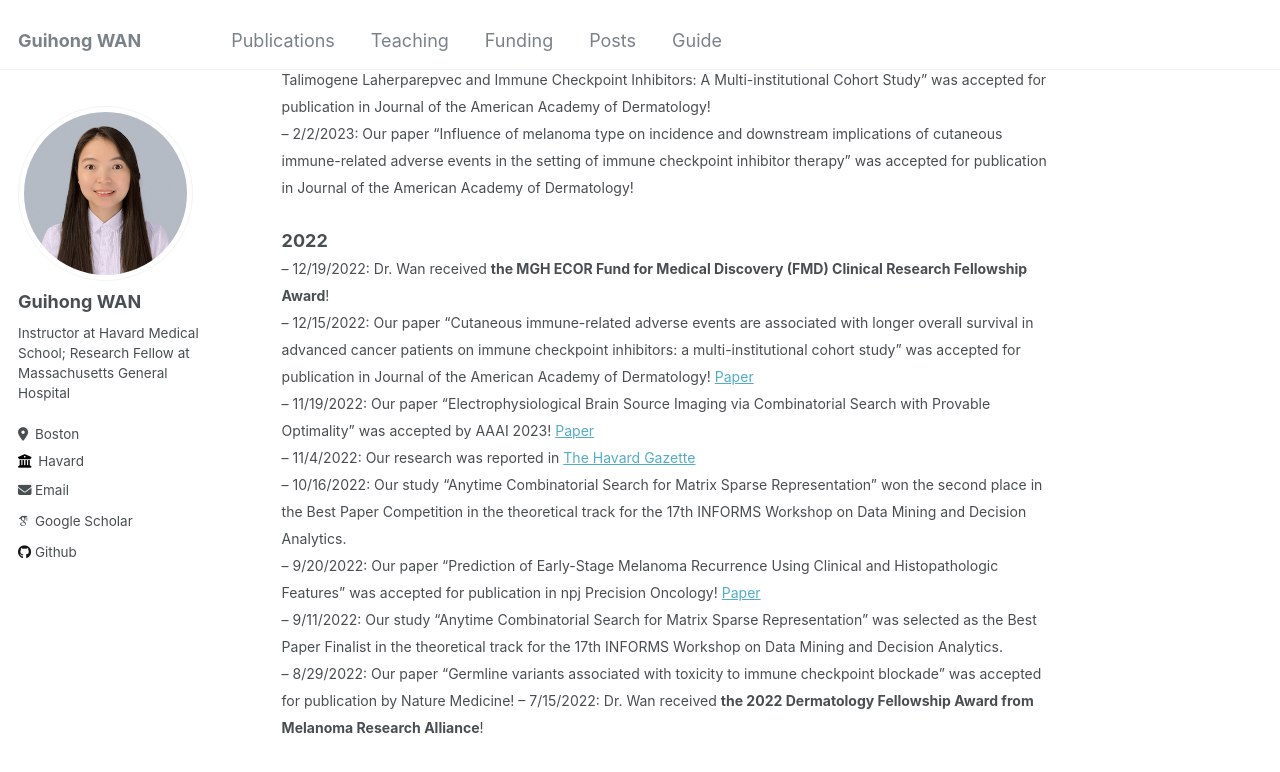
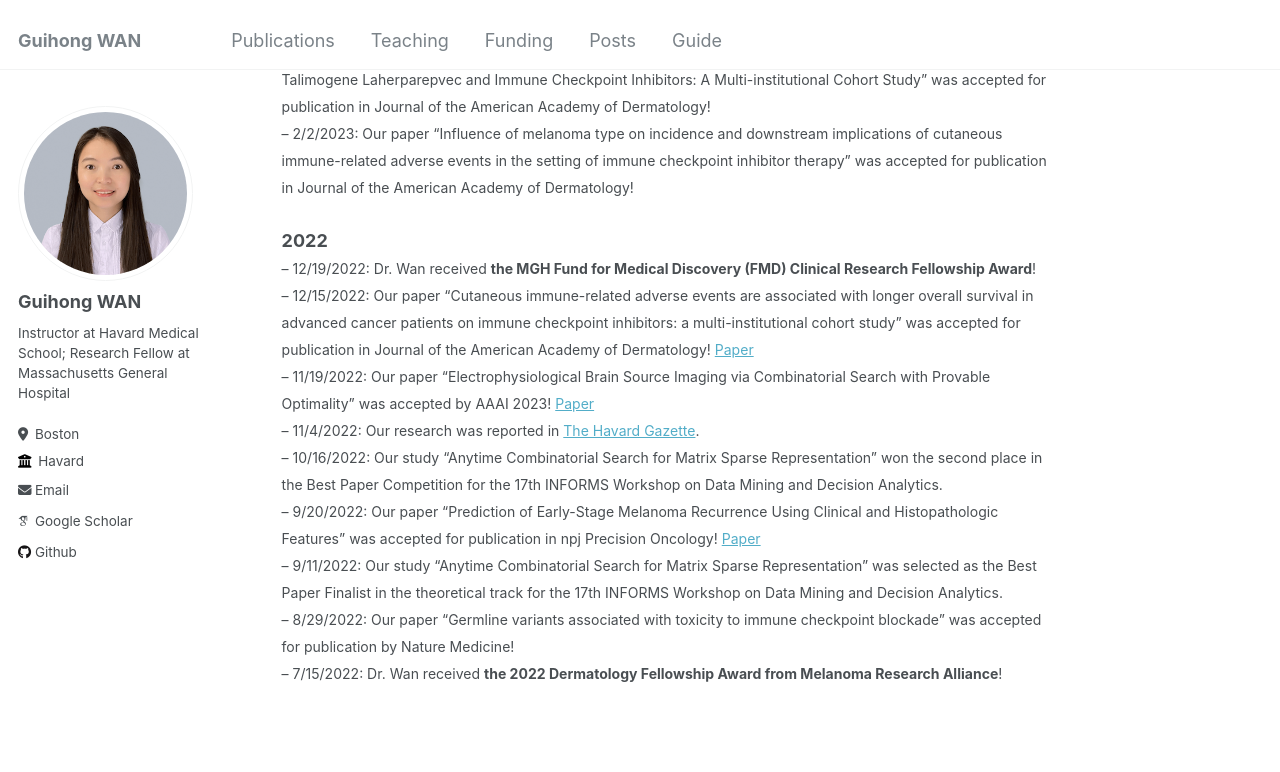
Before and after one commit to cwanlab/cwanlab.github.io, a Jekyll site: the page built from _pages/about.md, in a window 1280 px wide and 900 px high, scrolled down 1033 px. Shown: the top 772 px of the window. Built offline with Jekyll 4.4.1, drawn with Linux system fonts in a browser that asks for light colours; some web fonts are replaced.

Commit message:
Update about
Update about

```diff
--- a/_pages/about.md
+++ b/_pages/about.md
@@ -37,11 +37,11 @@ My research focuses on the development of computational methodologies for multim
 </span>
 **2022**
 <span style="font-size:0.78em;">
-– 12/19/2022: Dr. Wan received **the MGH ECOR Fund for Medical Discovery (FMD) Clinical Research Fellowship Award**!
+– 12/19/2022: Dr. Wan received **the MGH Fund for Medical Discovery (FMD) Clinical Research Fellowship Award**!
 – 12/15/2022: Our paper "Cutaneous immune-related adverse events are associated with longer overall survival in advanced cancer patients on immune checkpoint inhibitors: a multi-institutional cohort study" was accepted for publication in Journal of the American Academy of Dermatology! [Paper](https://www.sciencedirect.com/science/article/pii/S0190962223001536)
 – 11/19/2022: Our paper "Electrophysiological Brain Source Imaging via Combinatorial Search with Provable Optimality" was accepted by AAAI 2023! [Paper](https://ojs.aaai.org/index.php/AAAI/article/view/26471)
-– 11/4/2022: Our research was reported in [The Havard Gazette](https://news.harvard.edu/gazette/story/2022/11/ai-tool-predicts-melanoma-survivors-risk-of-recurrence/)
-– 10/16/2022: Our study "Anytime Combinatorial Search for Matrix Sparse Representation" won the second place in the Best Paper Competition in the theoretical track for the 17th INFORMS Workshop on Data Mining and Decision Analytics.
+– 11/4/2022: Our research was reported in [The Havard Gazette](https://news.harvard.edu/gazette/story/2022/11/ai-tool-predicts-melanoma-survivors-risk-of-recurrence/).
+– 10/16/2022: Our study "Anytime Combinatorial Search for Matrix Sparse Representation" won the second place in the Best Paper Competition for the 17th INFORMS Workshop on Data Mining and Decision Analytics.
 – 9/20/2022: Our paper "Prediction of Early-Stage Melanoma Recurrence Using Clinical and Histopathologic Features"
 was accepted for publication in npj Precision Oncology! [Paper](https://www.nature.com/articles/s41698-022-00321-4)
 – 9/11/2022: Our study "Anytime Combinatorial Search for Matrix Sparse Representation" was selected as the Best Paper Finalist in the theoretical track for the 17th INFORMS Workshop on Data Mining and Decision Analytics.
```
